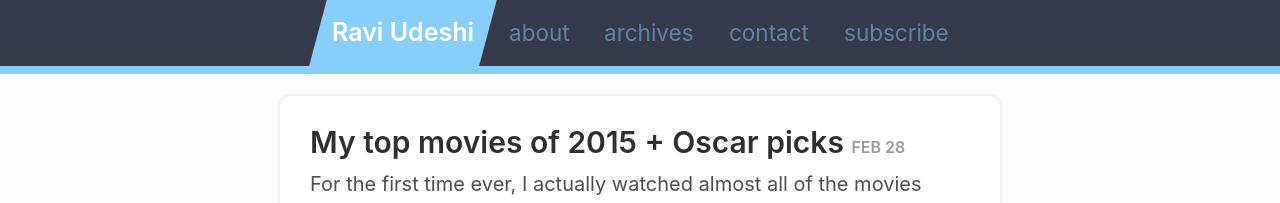
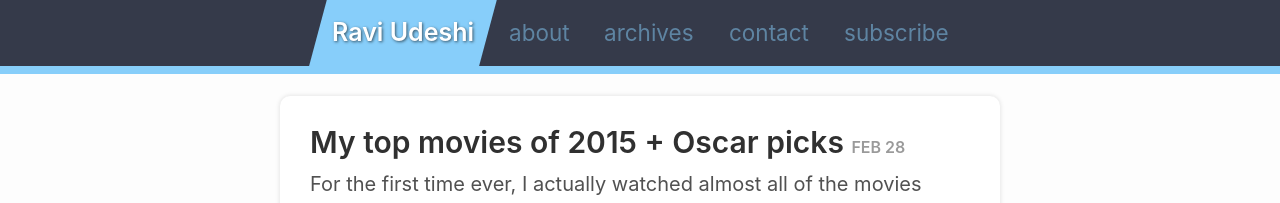
Before and after one commit to rkudeshi/rkudeshi.github.io, a Jekyll site: the page built from index.html, in a window 1280 px wide. Shown: the top 203 px of the page. Built offline with Jekyll 4.4.1, drawn with Linux system fonts in a browser that asks for light colours; the list of posts is cut into pages by our own code.

Commit message:
Add text-shadow to masthead title

```diff
--- a/_sass/_RAVI.scss
+++ b/_sass/_RAVI.scss
@@ -57,6 +57,7 @@ body {
 }
 .masthead-title a {
     color: white;
+    text-shadow: 1px 1px 3px rgba(0,0,0,0.6);
 }
 .masthead-menu {
 	display: inline-block;
```
